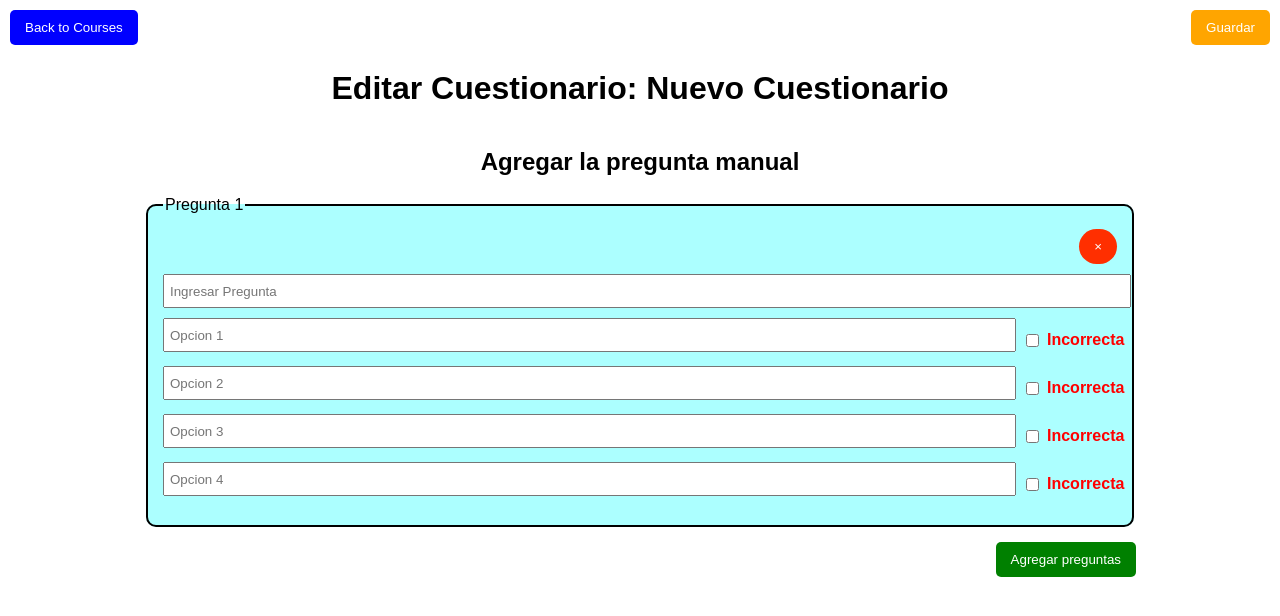
After one commit to Eldeibit97/Pagina-web-Reto, a Flask app: page /crear_cuestionario_form in a window 1280 px wide. The commit adds this page. Shown: the top 616 px of the page. Run offline with Flask 3, Linux system fonts and the light colour scheme.

Commit message:
Added the new page and functionality cuestionario

```diff
--- a/app/app.py
+++ b/app/app.py
@@ -158,6 +158,10 @@ def crear_curso_form():
 def crear_modulo_form():
     return render_template('CreacionModulos.html')
 
+@app.route('/crear_cuestionario_form', methods=['GET'])
+def crear_cuestionario_form():
+    return render_template('CreacionCuestionarios.html')
+
 
 @app.route('/crear_curso', methods=['POST'])
 def crear_curso():
@@ -172,7 +176,6 @@ def crear_curso():
     courseImagen_url = data.get('courseImagen_url')
     modulos =data.get('modulos')
 
-
     try:
         operaciones_sql.crear_curso(courseNombre, courseDescripcion, courseImagen_url, modulos)
         return jsonify({'message': 'Curso creado exitosamente'})
--- /dev/null
+++ b/app/templates/CreacionCuestionarios.html
@@ -0,0 +1,346 @@
+<!DOCTYPE html>
+<html lang="es">
+<head>
+    <meta charset="UTF-8">
+    <meta name="viewport" content="width=device-width, initial-scale=1.0">
+    <title>Creacion de cuestionario</title>
+    <style>
+        body {
+            font-family: Arial, sans-serif;
+            justify-content: space-between;
+            padding: 20px;
+            margin: 0;
+        }
+
+        #backButton {
+            position: absolute;
+            top: 10px;
+            left: 10px;
+            background-color: blue;
+            color: white;
+            border: none;
+            padding: 10px 15px;
+            cursor: pointer;
+            border-radius: 5px;
+        }
+
+        #backButton:hover {
+            background-color: darkblue;
+        }
+
+        #saveButton {
+            position: absolute;
+            top: 10px;
+            right: 10px;
+            background-color: orange;
+            color: white;
+            border: none;
+            padding: 10px 15px;
+            cursor: pointer;
+            border-radius: 5px;
+        }
+
+        #saveButton:hover {
+            background-color: darkorange;
+        }
+
+        #Title {
+            margin-top: 50px;
+            text-align: center;
+
+        }
+
+        #questionList {
+            width: 80%;
+            margin-right: auto;
+            margin-left: auto;
+            overflow: auto;
+        }
+
+        #questionList h2 {
+            text-align: center;
+        }
+
+        .question {
+            background-color: rgba(0, 255, 255, 0.327);
+            border: 2px solid black;
+            padding: 15px;
+            margin-bottom: 15px;
+            border-radius: 10px;
+        }
+
+
+        .question input[type="text"] {
+            display: block;
+            width: 100%;
+            margin-bottom: 10px;
+            padding: 5px;
+            height: 20px
+        }
+
+        .option-wrapper {
+            display: flex;
+            align-items: center;
+            margin-bottom: 4px;
+        }
+
+        .option-wrapper input[type="text"] {
+            flex: 1;
+            margin-right: 5px;
+            padding: 5px;
+            width: 300px;
+        }
+
+        .option-wrapper input[type="checkbox"] {
+            margin-left: 5px;
+            align-items:flex-start;
+        }
+
+        .option-wrapper label {
+            width: 70px;
+            margin-left: 5px;
+            font-weight: bold;
+            cursor: pointer;
+        }
+
+        .correct-option {
+            color: green;
+        }
+
+        .incorrect-option {
+            color: red;
+        }
+
+        /* 質問追加ボタン */
+        #addQuestion {
+            background-color: green;
+            color: white;
+            padding: 10px 15px;
+            border: none;
+            cursor: pointer;
+            border-radius: 5px;
+            float: right;
+        }
+
+        #addQuestion:hover {
+            background-color: darkgreen;
+        }
+
+        .deletePreguntaButton {
+            background-color: rgb(255, 47, 0);
+            color: white;
+            border: none;
+            padding: 10px 15px;
+            cursor: pointer;
+            border-radius: 100px;
+            float: right;
+            margin-bottom: 10px;
+        }
+
+        .deletePreguntaButton:hover {
+            background-color: rgb(139, 28, 3);
+        }
+
+    </style>
+</head>
+<body>
+
+    <button id="backButton">Back to Courses</button>
+
+    <button id="saveButton">Guardar</button>
+
+    <h1 id = "Title">Editar Cuestionario: </h1>
+
+    <div id="questionList">
+        <h2>Agregar la pregunta manual</h2>
+        <fieldset class="question">
+            <legend>Pregunta 1</legend>
+            <button class="deletePreguntaButton">×</button>
+            <input type="text" placeholder="Ingresar Pregunta">
+            <div class="options">
+                <div class="option-wrapper">
+                    <input type="text" placeholder="Opcion 1">
+                    <input type="checkbox" id="option1" title="Esta es la respuesta correcta">
+                    <label for="option1" class="incorrect-option">Incorrecta</label>
+                </div>
+                <div class="option-wrapper">
+                    <input type="text" placeholder="Opcion 2">
+                    <input type="checkbox" id="option2" title="Esta es la respuesta correcta">
+                    <label for="option2" class="incorrect-option">Incorrecta</label>
+                </div>
+                <div class="option-wrapper">
+                    <input type="text" placeholder="Opcion 3">
+                    <input type="checkbox" id="option3" title="Esta es la respuesta correcta">
+                    <label for="option3" class="incorrect-option">Incorrecta</label>
+                </div>
+                <div class="option-wrapper">
+                    <input type="text" placeholder="Opcion 4">
+                    <input type="checkbox" id="option4" title="Esta es la respuesta correcta">
+                    <label for="option4" class="incorrect-option">Incorrecta</label>
+                </div>
+            </div>
+        </fieldset>
+
+    <button id="addQuestion">Agregar preguntas</button>
+    </div>
+
+
+
+    <script>
+
+        document.addEventListener("DOMContentLoaded", function () {
+            const addQuestionButton = document.getElementById("addQuestion");
+            const questionList = document.getElementById("questionList");
+
+            questionList.addEventListener("click", function (event) {
+                if (event.target && event.target.classList.contains("deletePreguntaButton")) {
+                    const questionFieldset = event.target.closest(".question");
+                    if (questionFieldset) {
+                        questionFieldset.remove();
+                        renumberQuestions();
+                    }
+                }
+            });
+
+        addQuestionButton.addEventListener("click", function () {
+            const newQuestion = document.createElement("fieldset");
+            newQuestion.classList.add("question");
+
+            const legend = document.createElement("legend");
+            newQuestion.appendChild(legend);
+
+            const deleteBtn = document.createElement("button");
+            deleteBtn.textContent = "×";
+            deleteBtn.classList.add("deletePreguntaButton");
+            newQuestion.appendChild(deleteBtn);
+
+            const questionInput = document.createElement("input");
+            questionInput.type = "text";
+            questionInput.placeholder = "Ingresar Pregunta";
+            newQuestion.appendChild(questionInput);
+
+            const optionsContainer = document.createElement("div");
+            optionsContainer.classList.add("options");
+
+            for (let i = 1; i <= 4; i++) {
+                const optionWrapper = document.createElement("div");
+                optionWrapper.classList.add("option-wrapper");
+
+                const optionInput = document.createElement("input");
+                optionInput.type = "text";
+                optionInput.placeholder = `Opcion ${i}`;
+                optionWrapper.appendChild(optionInput);
+
+                const checkbox = document.createElement("input");
+                checkbox.type = "checkbox";
+                checkbox.title = "Esta es la respuesta correcta";
+                optionWrapper.appendChild(checkbox);
+
+                const label = document.createElement("label");
+                label.classList.add("incorrect-option");
+                label.textContent = "Incorrecta";
+                optionWrapper.appendChild(label);
+
+                checkbox.addEventListener("change", function() {
+                    if (checkbox.checked) {
+                        label.classList.remove("incorrect-option");
+                        label.classList.add("correct-option");
+                        label.textContent = "Correcta";
+                    } else {
+                        label.classList.remove("correct-option");
+                        label.classList.add("incorrect-option");
+                        label.textContent = "Incorrecta";
+                    }
+                });
+
+                optionsContainer.appendChild(optionWrapper);
+            }
+
+            newQuestion.appendChild(optionsContainer);
+
+            questionList.insertBefore(newQuestion, addQuestionButton);
+
+            renumberQuestions();
+        });
+
+        document.querySelectorAll(".option-wrapper input[type='checkbox']").forEach(checkbox => {
+            checkbox.addEventListener("change", function() {
+                const label = this.nextElementSibling;
+                if (this.checked) {
+                    label.classList.remove("incorrect-option");
+                    label.classList.add("correct-option");
+                    label.textContent = "Correcta";
+                } else {
+                    label.classList.remove("correct-option");
+                    label.classList.add("incorrect-option");
+                    label.textContent = "Incorrecta";
+                }
+            });
+        });
+
+
+        function renumberQuestions() {
+            const allQuestions = document.querySelectorAll(".question");
+            allQuestions.forEach((questionElem, index) => {
+                const legend = questionElem.querySelector("legend");
+                if (legend) {
+                    legend.textContent = "Pregunta " + (index + 1);
+                }
+            });
+        }
+
+        renumberQuestions();
+    });
+
+    const cuestionarioTitle = sessionStorage.getItem('cuestionarioTitle')  || "Nuevo Cuestionario";
+
+    document.addEventListener("DOMContentLoaded", function () {
+
+        document.getElementById("Title").textContent = "Editar Cuestionario: " + cuestionarioTitle;
+
+        const saveButton = document.getElementById("saveButton");
+
+        saveButton.addEventListener("click", function () {
+            const questions = document.querySelectorAll(".question");
+            let questionData = [];
+
+            questions.forEach((question, index) => {
+                let pregunta = question.querySelector("input[type='text']").value;
+                let opciones = [];
+                let correctas = [];
+
+                question.querySelectorAll(".option-wrapper").forEach((optionWrapper, optionIndex) => {
+                    let opcionTexto = optionWrapper.querySelector("input[type='text']").value;
+                    let checkbox = optionWrapper.querySelector("input[type='checkbox']");
+
+                    opciones.push(opcionTexto);
+                    correctas.push(checkbox.checked ? 1 : 0);
+
+                });
+
+                questionData.push({
+                    id: index + 1,
+                    pregunta: pregunta,
+                    opciones: opciones,
+                    correctas: correctas
+                });
+            });
+
+
+            const jsonData = JSON.stringify({
+                title: cuestionarioTitle,
+                preguntas: questionData
+            });
+            console.log(jsonData);
+
+            sessionStorage.setItem("cuestionarioData", jsonData);
+
+            alert("Saved");
+
+            window.location.href = "/crear_modulo_form";
+        });
+    });
+
+    </script>
+</body>
+</html>
```
Also changed, not shown: app/operaciones_sql.py (+18 -1 lines), app/templates/CreacionCursos.html (+33 -0 lines), app/templates/CreacionModulos.html (+114 -14 lines), app/README.md.
